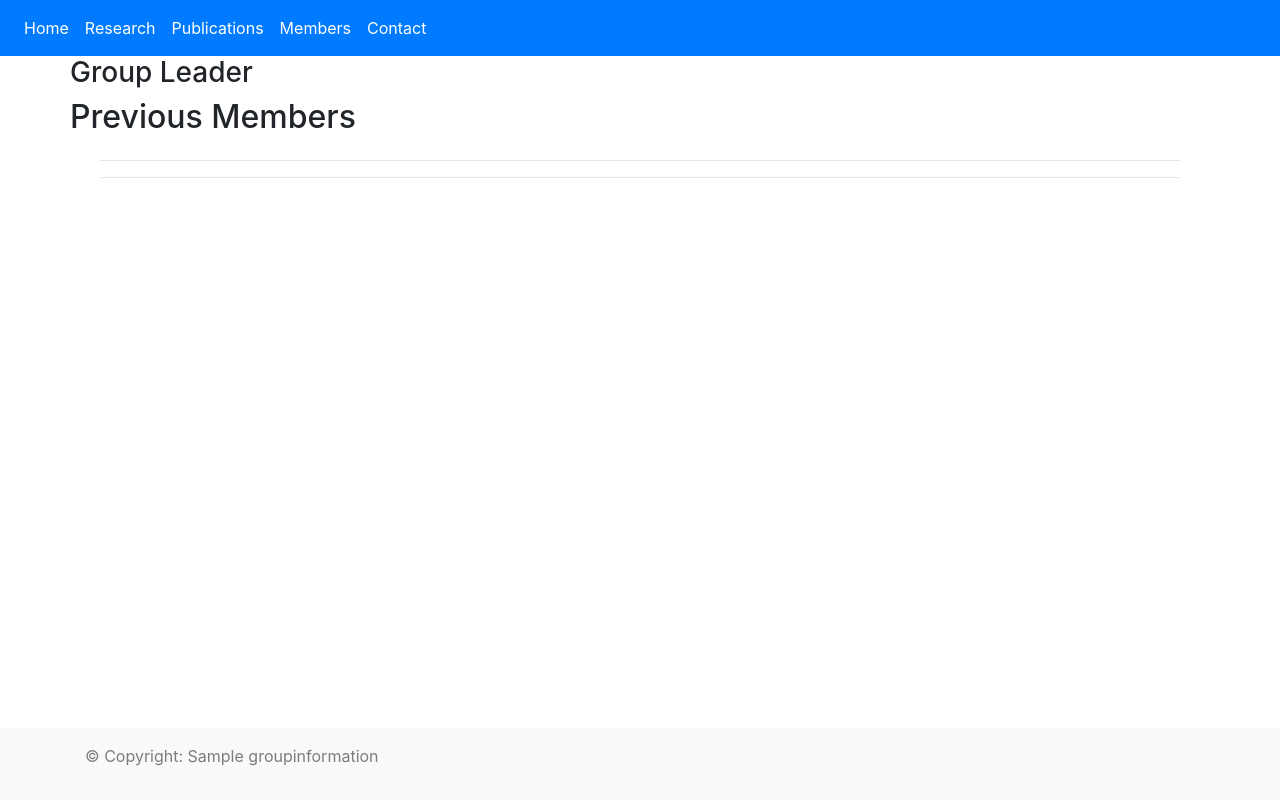
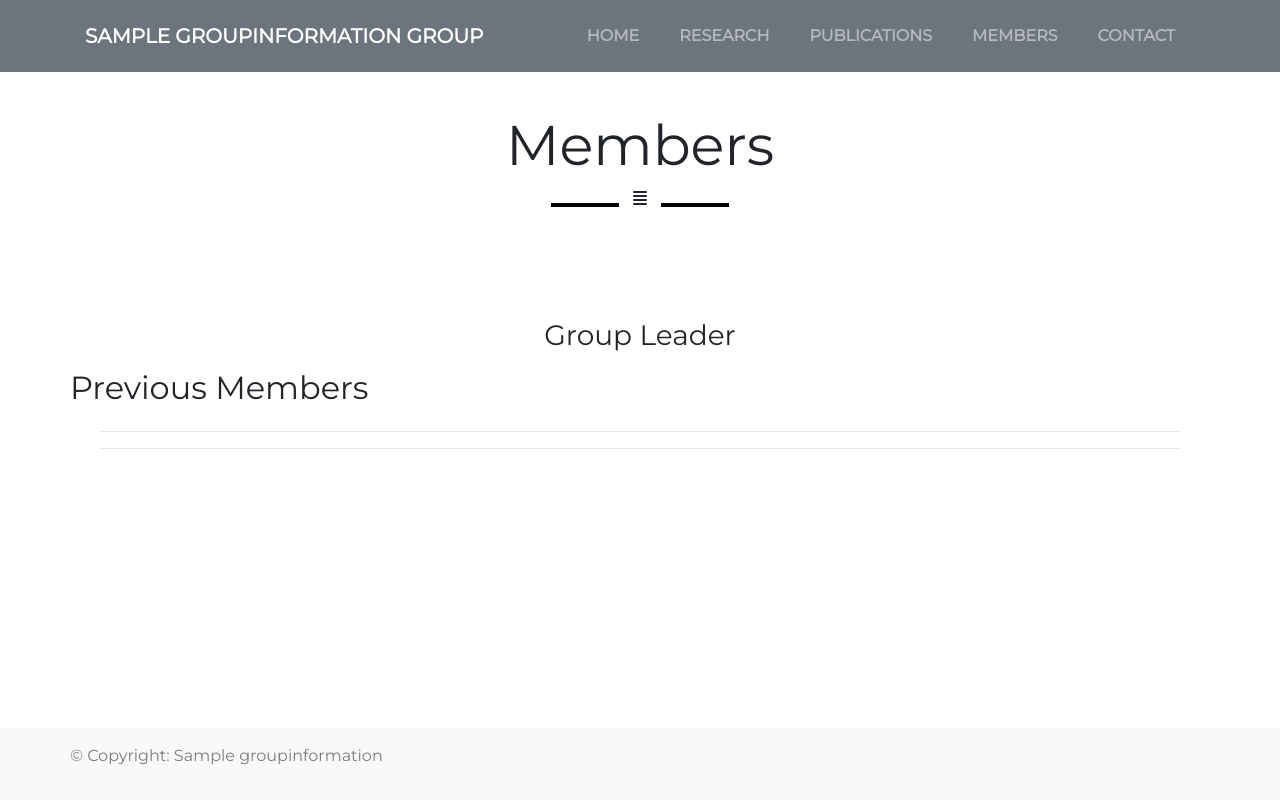
Before and after one commit to JSotres/Academic-Group-Django-Website, a Django app: page /members/ in a window 1280 px wide. Run offline with Django 3.2, Linux system fonts and the light colour scheme; tables that the repository leaves empty hold one stand-in row (values such as "Sample post"); some libraries are stand-ins or nearby versions.

Commit message:
css improved

```diff
--- a/pages/views.py
+++ b/pages/views.py
@@ -12,7 +12,7 @@
 
 class PublicationsListPageView(ListView):
     model = Publications
-    template_name = 'publications2.html'
+    template_name = 'publications.html'
 
     def group_information_list(self):
         return GroupInformation.objects.get(pk=1)
@@ -89,7 +89,7 @@
 
 class ResearchPageView(ListView):
     model = ResearchField
-    template_name = 'research3.html'
+    template_name = 'research.html'
 
     def group_information_list(self):
         return GroupInformation.objects.get(pk=1)
--- a/templates/base.html
+++ b/templates/base.html
@@ -6,39 +6,76 @@
     <meta charset="utf-8">
     <meta name="viewport" content="width=device-width, initial-scale=1, shrink-to-fit=no">
 
+    <link href="https://fonts.googleapis.com/css?family=Montserrat&display=swap" rel="stylesheet">
     <!-- Bootstrap CSS -->
-    <link rel="canonical" href="https://getbootstrap.com/docs/4.4/examples/navbar-fixed/">
-    <link rel="stylesheet" href="https://stackpath.bootstrapcdn.com/bootstrap/4.3.1/css/bootstrap.min.css" integrity="sha384-ggOyR0iXCbMQv3Xipma34MD+dH/1fQ784/j6cY/iJTQUOhcWr7x9JvoRxT2MZw1T" crossorigin="anonymous">
+    <link rel="stylesheet" href="https://stackpath.bootstrapcdn.com/bootstrap/4.4.1/css/bootstrap.min.css" integrity="sha384-Vkoo8x4CGsO3+Hhxv8T/Q5PaXtkKtu6ug5TOeNV6gBiFeWPGFN9MuhOf23Q9Ifjh" crossorigin="anonymous">
+
+    <style>
+      body {
+      font-family: 'Montserrat', sans-serif;
+      display: flex;
+      min-height: 100vh;
+      flex-direction: column;
+      }
+
+      hr.custom-divider2 {
+          border: 2px solid black;
+      width: 4rem;
+      margin-left: -1rem;
+      margin-right: -1rem;
+      }
+
+      .main {
+      flex: 1;
+      }
+
+      .footer {
+      background-position: center center;
+      background-repeat: no-repeat;
+      width: 100%;
+      max-height: 50px;
+      min-height: 50px;
+}
+
+
+    </style>
 
     <title>{{ view.group_information_list.group_name}}</title>
 
   </head>
 
-  <body>
-    <nav class="navbar navbar-expand-md navbar-dark  fixed-top bg-primary">
-      <button class="navbar-toggler" type="button" data-toggle="collapse" data-target="#navbarCollapse" aria-controls="navbarCollapse" aria-expanded="false" aria-label="Toggle navigation">
-	<span class="navbar-toggler-icon"></span>
+  <body id="page-top">
+
+    <!-- Navigation -->
+  <nav class="navbar navbar-expand-lg navbar-dark bg-secondary text-uppercase fixed-top" id="mainNav">
+    <div class="container">
+      <a class="navbar-brand" href="#page-top"><strong>{{ view.group_information_list.group_name}} Group</strong></a>
+      <button class="navbar-toggler navbar-toggler-right text-uppercase font-weight-bold bg-primary text-white rounded" type="button" data-toggle="collapse" data-target="#navbarResponsive" aria-controls="navbarResponsive" aria-expanded="false" aria-label="Toggle navigation">
+        Menu
+        <i class="fas fa-bars"></i>
       </button>
-      <div class="collapse navbar-collapse" id="navbarCollapse">
-	<ul class="navbar-nav mr-auto">
-	  <li class="nav-item active">
-	    <a class="nav-link" href="{% url 'home' %}">Home</a>
+      <div class="collapse navbar-collapse" id="navbarResponsive">
+        <ul class="navbar-nav ml-auto">
+          <li class="nav-item mx-0 mx-lg-1">
+            <a class="nav-link py-3 px-0 px-lg-3 rounded" href="{% url 'home' %}"><strong>Home</strong></a>
           </li>
-	  <li class="nav-item active">
-	    <a class="nav-link" href="{% url 'research' %}">Research</a>
+          <li class="nav-item mx-0 mx-lg-1">
+            <a class="nav-link py-3 px-0 px-lg-3 rounded" href="{% url 'research' %}"><strong>Research</strong></a>
           </li>
-	  <li class="nav-item active">
-	    <a class="nav-link" href="{% url 'publications' %}">Publications</a>
+          <li class="nav-item mx-0 mx-lg-1">
+            <a class="nav-link py-3 px-0 px-lg-3 rounded" href="{% url 'publications' %}"><strong>Publications</strong></a>
           </li>
-	  <li class="nav-item active">
-	    <a class="nav-link" href="{% url 'members' %}">Members</a>
+          <li class="nav-item mx-0 mx-lg-1">
+            <a class="nav-link py-3 px-0 px-lg-3 rounded" href="{% url 'members' %}"><strong>Members</strong></a>
           </li>
-	  <li class="nav-item active">
-	    <a class="nav-link" href="{% url 'contact' %}">Contact</a>
+	  <li class="nav-item mx-0 mx-lg-1">
+            <a class="nav-link py-3 px-0 px-lg-3 rounded" href="{% url 'contact' %}"><strong>Contact</strong></a>
           </li>
         </ul>
       </div>
+    </div>
   </nav>
+
 
     {% block content %}
     {% endblock content %}
@@ -51,15 +88,18 @@
     <!-- Footer Nav Bar-->
     <nav class="navbar fixed-bottom navbar-expand-sm navbar-light bg-light">
       <div class = "container">
+	<div class="row justify-content-md-center align-items-center">
 	  <p class = "navbar-text"> © Copyright: {{ view.group_information_list.PI_name }}</p>
-
+	</div>
       </div>
     </nav>
 
 
     <!-- Optional JavaScript -->
+    <script src="https://kit.fontawesome.com/5b065ebd60.js" crossorigin="anonymous"></script>
     <!-- jQuery first, then Popper.js, then Bootstrap JS -->
-    <script src="https://code.jquery.com/jquery-3.3.1.slim.min.js" integrity="sha384-q8i/X+965DzO0rT7abK41JStQIAqVgRVzpbzo5smXKp4YfRvH+8abtTE1Pi6jizo" crossorigin="anonymous"></script>
-    <script src="https://cdnjs.cloudflare.com/ajax/libs/popper.js/1.14.7/umd/popper.min.js" integrity="sha384-UO2eT0CpHqdSJQ6hJty5KVphtPhzWj9WO1clHTMGa3JDZwrnQq4sF86dIHNDz0W1" crossorigin="anonymous"></script>
-    <script src="https://stackpath.bootstrapcdn.com/bootstrap/4.3.1/js/bootstrap.min.js" integrity="sha384-JjSmVgyd0p3pXB1rRibZUAYoIIy6OrQ6VrjIEaFf/nJGzIxFDsf4x0xIM+B07jRM" crossorigin="anonymous"></script>
+    <script src="https://code.jquery.com/jquery-3.4.1.slim.min.js" integrity="sha384-J6qa4849blE2+poT4WnyKhv5vZF5SrPo0iEjwBvKU7imGFAV0wwj1yYfoRSJoZ+n" crossorigin="anonymous"></script>
+    <script src="https://cdn.jsdelivr.net/npm/popper.js@1.16.0/dist/umd/popper.min.js" integrity="sha384-Q6E9RHvbIyZFJoft+2mJbHaEWldlvI9IOYy5n3zV9zzTtmI3UksdQRVvoxMfooAo" crossorigin="anonymous"></script>
+    <script src="https://stackpath.bootstrapcdn.com/bootstrap/4.4.1/js/bootstrap.min.js" integrity="sha384-wfSDF2E50Y2D1uUdj0O3uMBJnjuUD4Ih7YwaYd1iqfktj0Uod8GCExl3Og8ifwB6" crossorigin="anonymous"></script>
   </body>
+</html>
--- a/templates/members.html
+++ b/templates/members.html
@@ -1,23 +1,39 @@
 {% extends 'base.html' %}
 {% block content %}
 
-<div class="container">
+<header class="jumbotron jumbotron-fluid bg-white text-black text-center">
+  <div class="container pt-5 d-flex align-items-center flex-column">
+    <!-- Heading -->
+    <h1 class="display-4">Members</h1>
+    <!-- Icon Divider -->
     <div class="row">
-    <h1>Members</h1>
+      <div class="col"><hr class="custom-divider2"></div>
+      <div class="col-auto">
+	<i class="fas fa-align-justify"></i>
+      </div>
+      <div class="col"><hr class="custom-divider2"></div>
     </div>
 
-  <div class="row">
+  </div>
+</header>
+
+<div class="container">
+  <div class="row justify-content-md-center pb-2">
     <h3>Group Leader</h3>
   </div>
-  <div class="row">
+
+  <div class="row justify-content-md-center">
     {% for currentmember in view.currentmemberslist %}
     {% if currentmember.position == 'PI' %}
-    <div class="col mb-5">
-      <div class="card text-center" style="width: 18rem;">
+    <div class="col-md-auto">
+      <div class="card text-center" style="width: 14rem;">
+	<div class"row">
 	  <img src="{{ currentmember.main_image.url }}" class="card-img-top" alt="{{ currentmember.name }}" style="width: 12rem;">
+	</div>
+
 	<div class="card-body">
-	  <h5 class="card-title">{{ currentmember.name}}</h5>
-	  <a href="#" class="btn btn-primary">Contact</a>
+	  <h5 class="card-title">{{ currentmember.name }}</h5>
+	  <a href="#" class="btn btn-secondary">Contact</a>
 	</div>
       </div>
     </div>
@@ -25,18 +41,22 @@
     {% endfor %}
   </div>
 
+
   {% if view.currentpostdocs %}
-  <div class="row">
+  <div class="row justify-content-md-center pt-4 pb-2">
     <h3>Postdocs</h3>
   </div>
-  <div class="row">
+  <div class="row justify-content-md-center">
     {% for currentmember in view.currentpostdocs %}
-    <div class="col mb-5">
-      <div class="card text-center" style="width: 18rem;">
+    <div class="col-md-auto">
+      <div class="card text-center" style="width: 14rem;">
+	<div class"row">
 	  <img src="{{ currentmember.main_image.url }}" class="card-img-top" alt="{{ currentmember.name }}" style="width: 12rem;">
+	</div>
+
 	<div class="card-body">
-	  <h5 class="card-title">{{ currentmember.name}}</h5>
-	  <a href="#" class="btn btn-primary">Contact</a>
+	  <h5 class="card-title">{{ currentmember.name }}</h5>
+	  <a href="#" class="btn btn-secondary">Contact</a>
 	</div>
       </div>
     </div>
@@ -45,15 +65,24 @@
   {% endif %}
 
   {% if view.currentphds %}
+  <div class="row justify-content-md-center pt-4 pb-2">
     <h3>PhD Students</h3>
-  <div class="row">
-    <ul>
-      {% for member in view.currentphds %}
-      <li>
-	{{ member.name}}
-      </li>
+  </div>
+  <div class="row justify-content-md-center">
+    {% for currentmember in view.currentphds %}
+    <div class="col-md-auto">
+      <div class="card text-center" style="width: 14rem;">
+	<div class"row">
+	  <img src="{{ currentmember.main_image.url }}" class="card-img-top" alt="{{ currentmember.name }}" style="width: 12rem;">
+	</div>
+
+	<div class="card-body">
+	  <h5 class="card-title">{{ currentmember.name }}</h5>
+	  <a href="#" class="btn btn-secondary">Contact</a>
+	</div>
+      </div>
+    </div>
     {% endfor %}
-    </ul>
   </div>
   {% endif %}
 
```
Also changed, not shown: templates/contact.html (+17 -5 lines), templates/home.html (+22 -7 lines), templates/publications.html (renamed from templates/publications2.html, +16 -3 lines), templates/research.html (renamed from templates/research3.html, +18 -4 lines), templates/researchfield.html (+23 -10 lines), media/members_images/member.png (added), media/members_images/member_B5jlPCG.png (added), media/members_images/member_H3bWOMX.png (added), media/members_images/member_LTgOO7t.png (added), media/members_images/member_LZNSa0s.png (added), media/members_images/member_QNSbFiq.png (added), media/members_images/member_f684UEi.png (added), media/members_images/member_fubMdxq.png (added), media/members_images/member_ukXANIl.png (added), 1 more files, 1 other file. Lines whose indentation alone changed are shown as unchanged.
